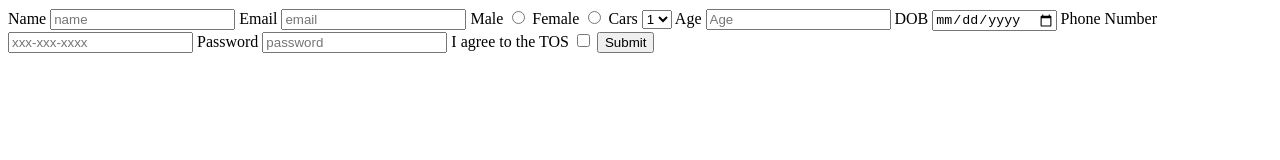
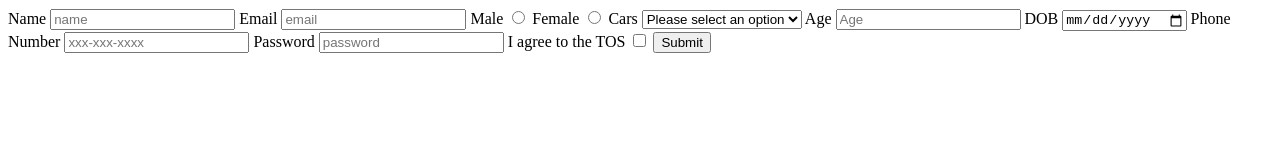
Before and after one commit to acciojob/signup-form-car-agarwalharsh2156, a website: page main.html in a window 1280 px wide. Drawn offline with Linux system fonts and the light colour scheme.

Commit message:
created a submission

```diff
--- a/main.html
+++ b/main.html
@@ -17,8 +17,8 @@
 		<label for="gender_f">Female</label>
 			<input type="radio" id="gender_f" name="gender" required>
 		<label for="cars">Cars</label>
-			<select id="cars" placeholder="Please select an option" required>
-				<option value="1">1</option>
+			<select id="cars"  required>
+				<option value="" >Please select an option</option>
 				<option value="2">2</option>
 				<option value="3">3</option>
 			</select>
@@ -30,7 +30,7 @@
 		<input type="tel" id="tel" placeholder="xxx-xxx-xxxx">
 		<label for="password">Password</label>
 		<input type="password" id="password" placeholder="password" required>
-		 <label for="tos">I agree to the TOS</label> <input type="checkbox" id="tos" required>
+		<label for="tos">I agree to the TOS</label> <input type="checkbox" id="tos" required>
 		<input type="submit">
 	</form>
     <script type="text/javascript" src="./script.js">
```
